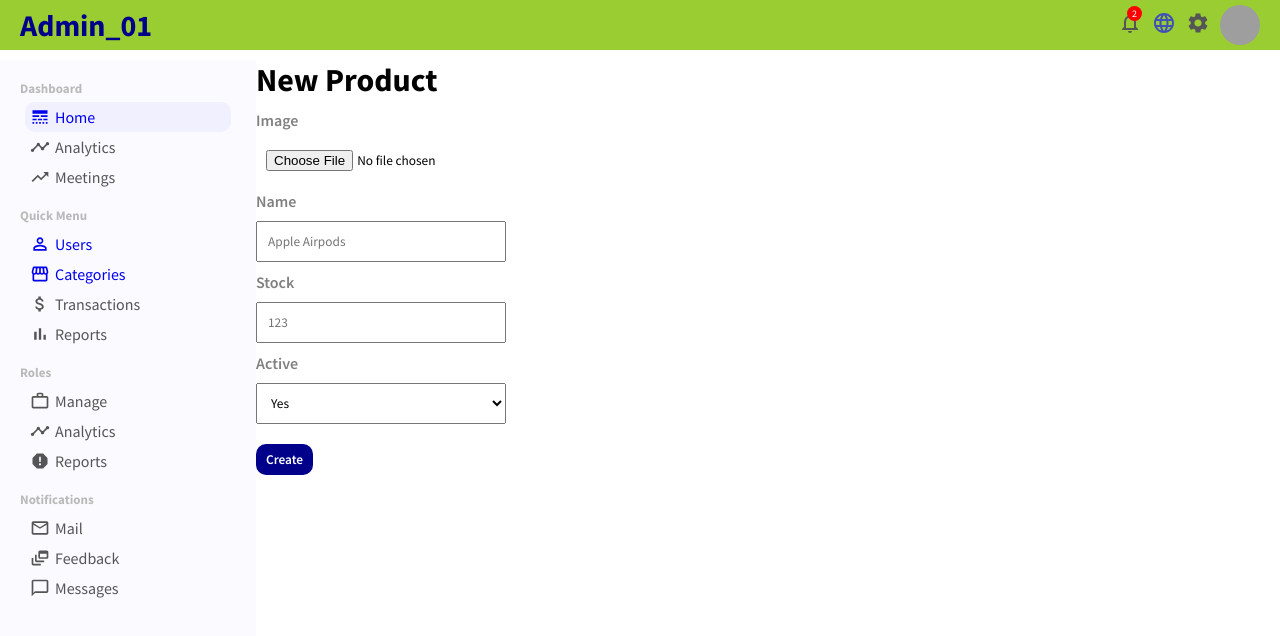
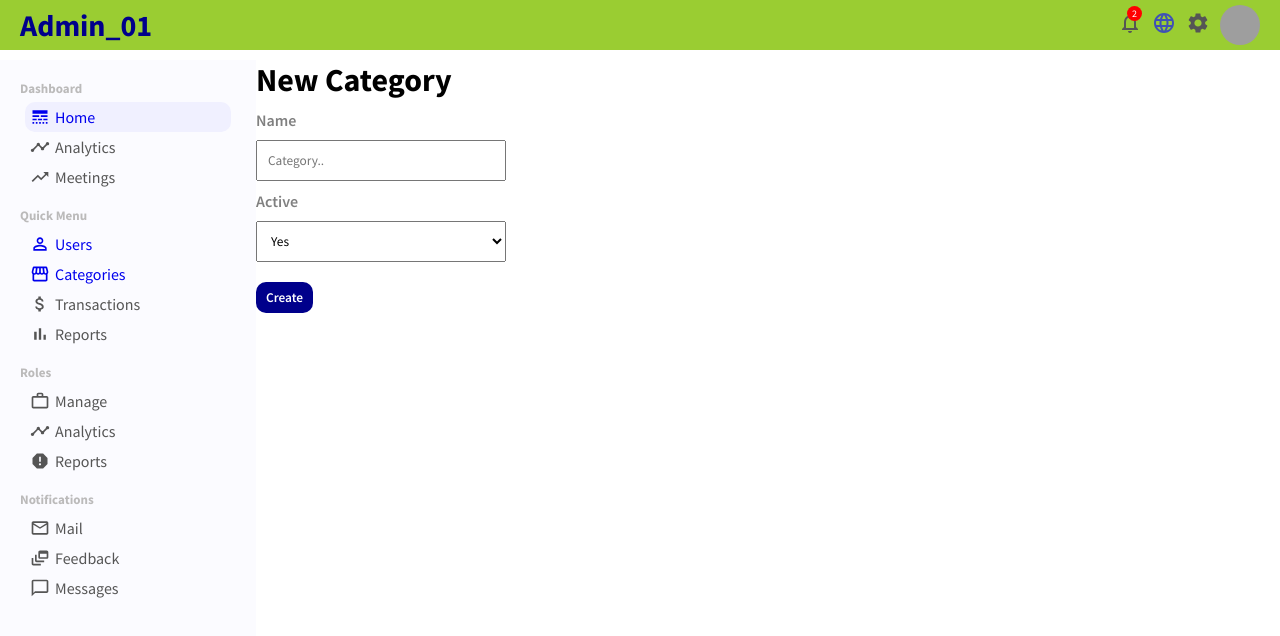
Before and after one commit to NiwarthanaSgm/dashboardDesign, a React (Create React App) app: page /newcategory in a window 1280 px wide. Shown: the top 636 px of the page. Built offline with nearby package versions, Linux system fonts and the light colour scheme; grey boxes are pictures that could not be loaded.

Commit message:
fix category pages

```diff
--- a/src/pages/Category.js
+++ b/src/pages/Category.js
@@ -3,7 +3,6 @@ import { Link } from "react-router-dom";
 import "../styles/category.css";
 import Chart from "../components/Chart"
 import {categoryData} from "../store/TableData"
-import { Publish } from "@material-ui/icons";
 
 export default function Product() {
   return (
@@ -20,7 +19,6 @@ export default function Product() {
           </div>
           <div className="categoryTopRight">
               <div className="categoryInfoTop">
-                  <img src="https://images.pexels.com/photos/7156886/pexels-photo-7156886.jpeg?auto=compress&cs=tinysrgb&dpr=2&w=500" alt="" className="categoryInfoImg" />
                   <span className="categoryName">Lawyer</span>
               </div>
               <div className="categoryInfoBottom">
@@ -29,16 +27,16 @@ export default function Product() {
                       <span className="categoryInfoValue">123</span>
                   </div>
                   <div className="categoryInfoItem">
-                      <span className="categoryInfoKey">sales:</span>
-                      <span className="categoryInfoValue">5123</span>
-                  </div>
-                  <div className="categoryInfoItem">
                       <span className="categoryInfoKey">active:</span>
                       <span className="productcategoryInfoValue">yes</span>
                   </div>
                   <div className="categoryInfoItem">
-                      <span className="categoryInfoKey">in stock:</span>
-                      <span className="categoryInfoValue">no</span>
+                      <span className="categoryInfoKey">sub categories:</span>
+                      <span className="categoryInfoValue">10</span>
+                  </div>
+                  <div className="categoryInfoItem">
+                      <span className="categoryInfoKey">Published gigs:</span>
+                      <span className="categoryInfoValue">100</span>
                   </div>
               </div>
           </div>
@@ -46,9 +44,8 @@ export default function Product() {
       <div className="categoryBottom">
           <form className="categoryForm">
               <div className="categoryFormLeft">
-                  <label>Product Name</label>
+                  <label>Category Name</label>
                   <input type="text" placeholder="Lawyer" />
-                  <label>In Stock</label>
                   <label>Active</label>
                   <select name="active" id="active">
                       <option value="yes">Yes</option>
@@ -56,14 +53,7 @@ export default function Product() {
                   </select>
               </div>
               <div className="categoryFormRight">
-                  <div className="categoryUpload">
-                      <img src="https://images.pexels.com/photos/7156886/pexels-photo-7156886.jpeg?auto=compress&cs=tinysrgb&dpr=2&w=500" alt="" className="categoryUploadImg" />
-                      <label for="file">
-                          <Publish/>
-                      </label>
-                      <input type="file" id="file" style={{display:"none"}} />
-                  </div>
-                  <button className="categoryButton">Update</button>
+                <button className="categoryButton">Update</button>
               </div>
           </form>
       </div>
--- a/src/pages/NewCategory.js
+++ b/src/pages/NewCategory.js
@@ -1,31 +1,23 @@
 import React from 'react';
 import "../styles/newCategory.css";
 
-export default function NewProduct() {
+export default function NewCategory() {
   return (
-    <div className="newProduct">
-      <h1 className="addProductTitle">New Product</h1>
-      <form className="addProductForm">
-        <div className="addProductItem">
-          <label>Image</label>
-          <input type="file" id="file" />
+    <div className="newCategory">
+      <h1 className="addCategoryTitle">New Category</h1>
+      <form className="addCategoryForm">
+        <div className="addCategoryItem">
+          <label>Name</label>
+          <input type="text" placeholder="Category.." />
         </div>
-        <div className="addProductItem">
-          <label>Name</label>
-          <input type="text" placeholder="Apple Airpods" />
-        </div>
-        <div className="addProductItem">
-          <label>Stock</label>
-          <input type="text" placeholder="123" />
-        </div>
-        <div className="addProductItem">
+        <div className="addCategoryItem">
           <label>Active</label>
           <select name="active" id="active">
             <option value="yes">Yes</option>
             <option value="no">No</option>
           </select>
         </div>
-        <button className="addProductButton">Create</button>
+        <button className="addCategoryButton">Create</button>
       </form>
     </div>
   );
--- a/src/store/TableData.js
+++ b/src/store/TableData.js
@@ -52,15 +52,15 @@ export const userData = [
   export const categoryData = [
     {
       name: "Jan",
-      "Sales": 4000,
+      "Buys": 4000,
     },
     {
       name: "Feb",
-      "Sales": 3000,
+      "Buys": 3000,
     },
     {
       name: "Mar",
-      "Sales": 5000,
+      "Buys": 5000,
     },
   ];
 
@@ -167,7 +167,7 @@ export const userData = [
     },
     {
       id: 2,
-      name: "Teaching",
+      name: "Law",
       status: "active",
       subAmount: 10,
       gigAmount: 100,
@@ -181,7 +181,7 @@ export const userData = [
     },
     {
       id: 4,
-      name: "Business Advising",
+      name: "Law",
       status: "active",
       subAmount: 10,
       gigAmount: 100,
@@ -202,28 +202,28 @@ export const userData = [
     },
     {
       id: 7,
-      name: "Web Design",
+      name: "Law",
       status: "active",
       subAmount: 10,
       gigAmount: 100,
     },
     {
       id: 8,
-      name: "Yoga",
+      name: "Law",
       status: "active",
       subAmount: 10,
       gigAmount: 100,
     },
     {
       id: 9,
-      name: "Architecture",
+      name: "Law",
       status: "active",
       subAmount: 10,
       gigAmount: 100,
     },
     {
       id: 10,
-      name: "Phychatrist",
+      name: "Law",
       status: "active",
       subAmount: 10,
       gigAmount: 100,
--- a/src/styles/newCategory.css
+++ b/src/styles/newCategory.css
@@ -1,33 +1,33 @@
-.newProduct {
+.newCategory {
     flex: 4;
   }
 
-  .addProductForm {
+  .addCategoryForm {
     margin-top: 10px;
   }
 
-  .addProductItem {
+  .addCategoryItem {
     width: 250px;
     display: flex;
     flex-direction: column;
     margin-bottom: 10px;
   }
 
-  .addProductItem > label {
+  .addCategoryItem > label {
     color: gray;
     font-weight: 600;
     margin-bottom: 10px;
   }
 
-  .addProductItem > input {
+  .addCategoryItem > input {
     padding: 10px;
   }
 
-  .addProductItem > select {
+  .addCategoryItem > select {
     padding: 10px;
   }
 
-  .addProductButton {
+  .addCategoryButton {
     margin-top: 10px;
     padding: 7px 10px;
     border: none;
```
